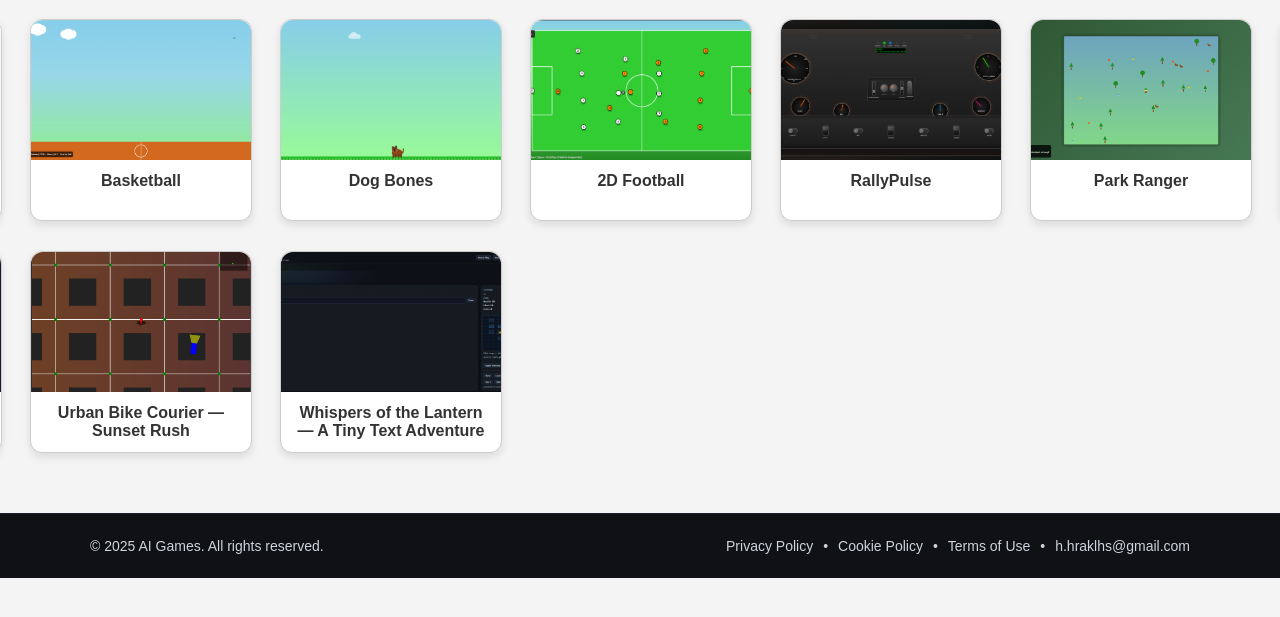
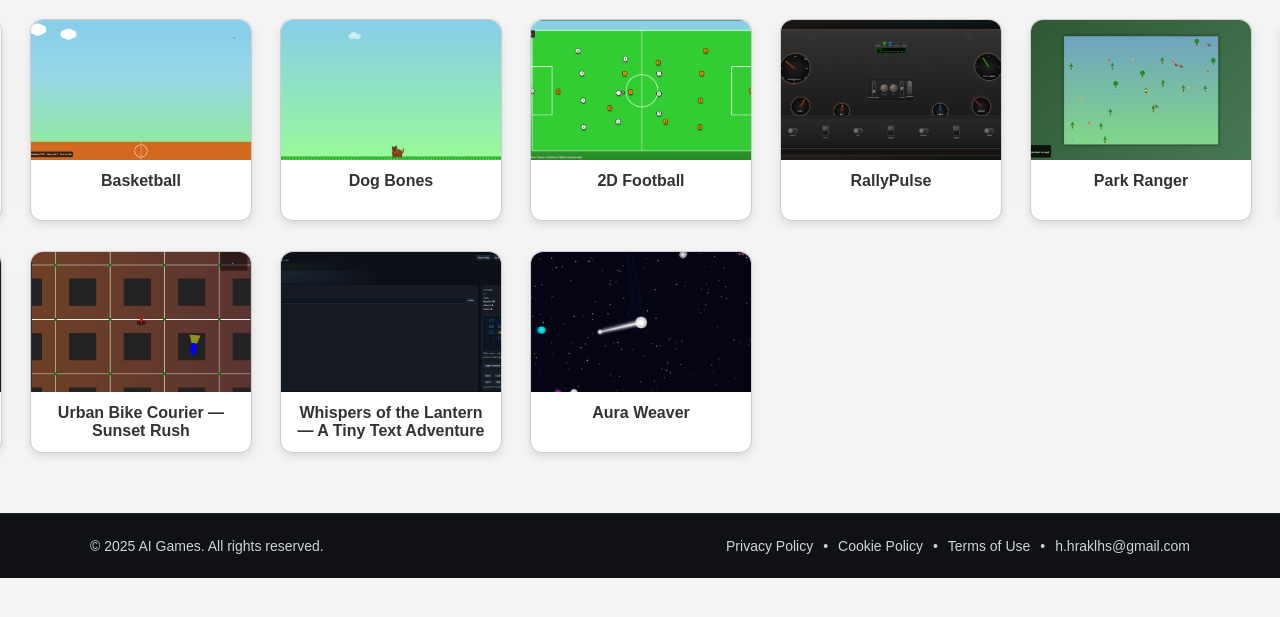
Before and after one commit to iiraklis/game, a plain HTML site: page index.html in a window 1280 px wide. Shown: the part 121-738 px from the top of the page. Drawn offline with Linux system fonts and the light colour scheme.

Commit message:
Update index.html

```diff
--- a/index.html
+++ b/index.html
@@ -177,6 +177,14 @@
       <div class="game-title">Whispers of the Lantern — A Tiny Text Adventure</div>
     </a>
 
+
+                        <a class="game-card" href="game11/index.html" aria-label="Aura Weaver" data-name="Aura Weaver">
+      <img src="game11/preview.png" alt="Aura Weaver">
+      <div class="game-title">Aura Weaver</div>
+    </a>
+
+
+
     <!-- Просто добавляй сюда следующие игры тем же шаблоном.
          JSON-LD ниже подхватит их автоматически. -->
   </div>
```
